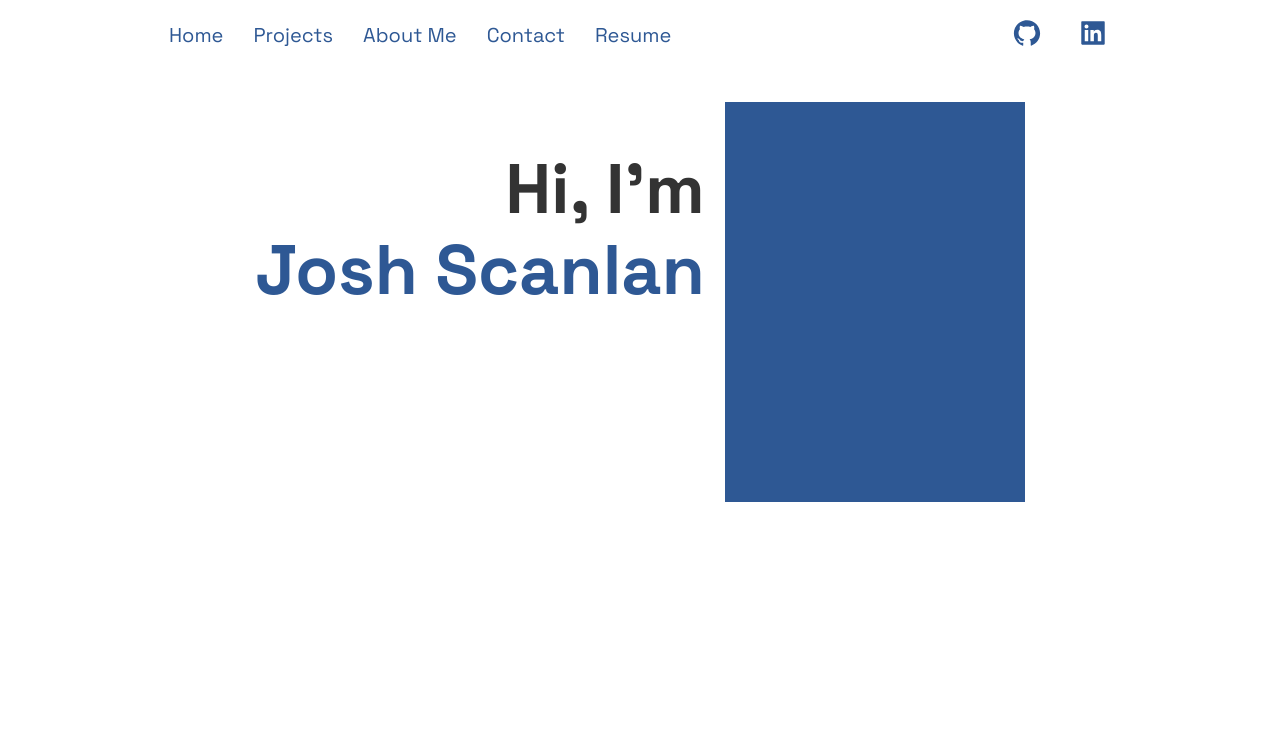
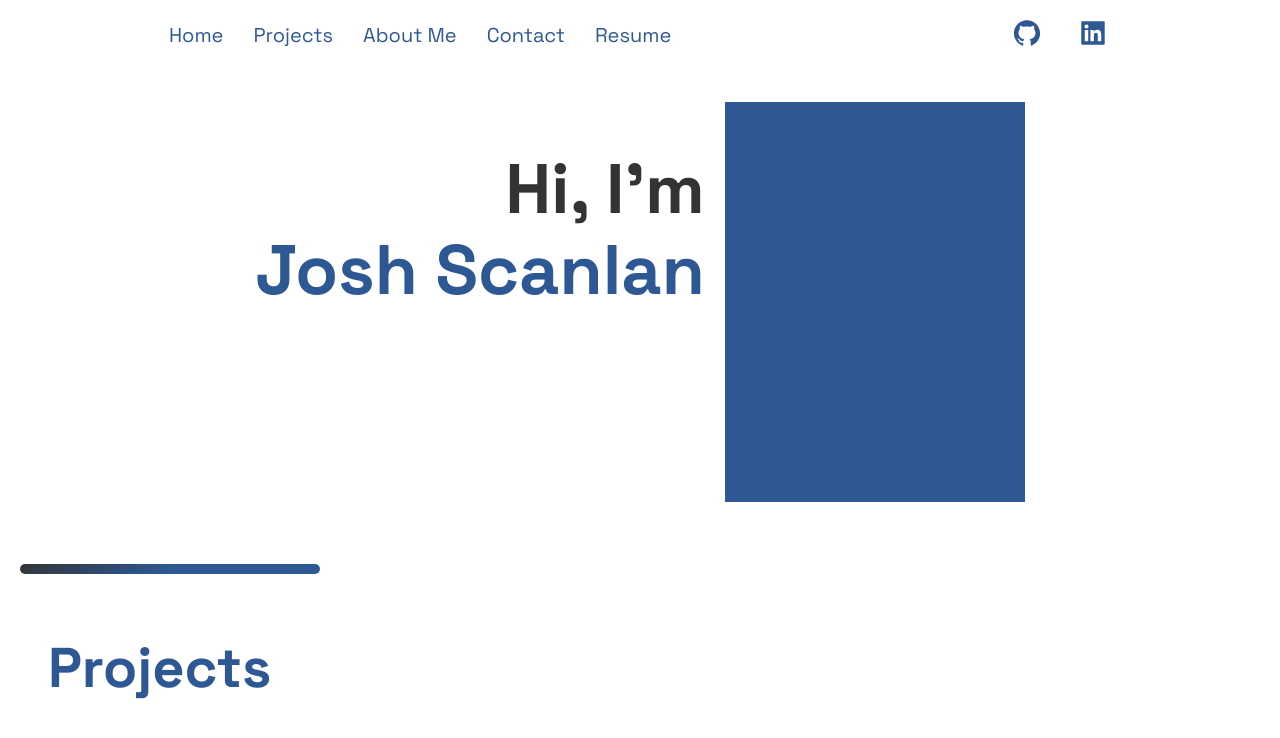
Before and after one commit to joshuascan/personal-portfolio, a Next.js app: page / in a window 1280 px wide. Shown: the top 738 px of the page. Built offline with nearby package versions, Linux system fonts and the light colour scheme.

Commit message:
adds section divider and Projects skeleton

```diff
--- a/src/components/Hero/Hero.js
+++ b/src/components/Hero/Hero.js
@@ -1,4 +1,3 @@
-import React from "react";
 import { Section } from "../../styles/GlobalComponents";
 import {
   LeftSection,
--- /dev/null
+++ b/src/components/Projects/Projects.js
@@ -0,0 +1,15 @@
+import {
+  Section,
+  SectionTitle,
+  SectionText,
+} from "../../styles/GlobalComponents";
+
+const Projects = () => {
+  return (
+    <Section>
+      <SectionTitle>Projects</SectionTitle>
+    </Section>
+  );
+};
+
+export default Projects;
--- a/src/pages/index.js
+++ b/src/pages/index.js
@@ -1,10 +1,14 @@
 import { Layout } from "../layout/Layout";
 import Hero from "../components/Hero/Hero";
+import Projects from "../components/Projects/Projects";
+import { SectionDivider } from "../styles/GlobalComponents";
 
 export default function Home() {
   return (
     <Layout>
       <Hero />
+      <SectionDivider />
+      <Projects />
     </Layout>
   );
 }
--- a/src/styles/GlobalComponents/index.js
+++ b/src/styles/GlobalComponents/index.js
@@ -16,3 +16,15 @@ export const SectionText = styled.p`
   font-weight: 300;
   font-size: 2.4rem;
 `;
+
+export const SectionDivider = styled.div`
+  width: 300px;
+  height: 10px;
+  border-radius: 10px;
+  margin: 30px 20px;
+  background: linear-gradient(
+    340deg,
+    ${(props) => props.theme.colors.primary} 50%,
+    ${(props) => props.theme.colors.secondary} 100%
+  );
+`;
```
Also changed, not shown: src/components/Projects/ProjectsStyles.js (added).
